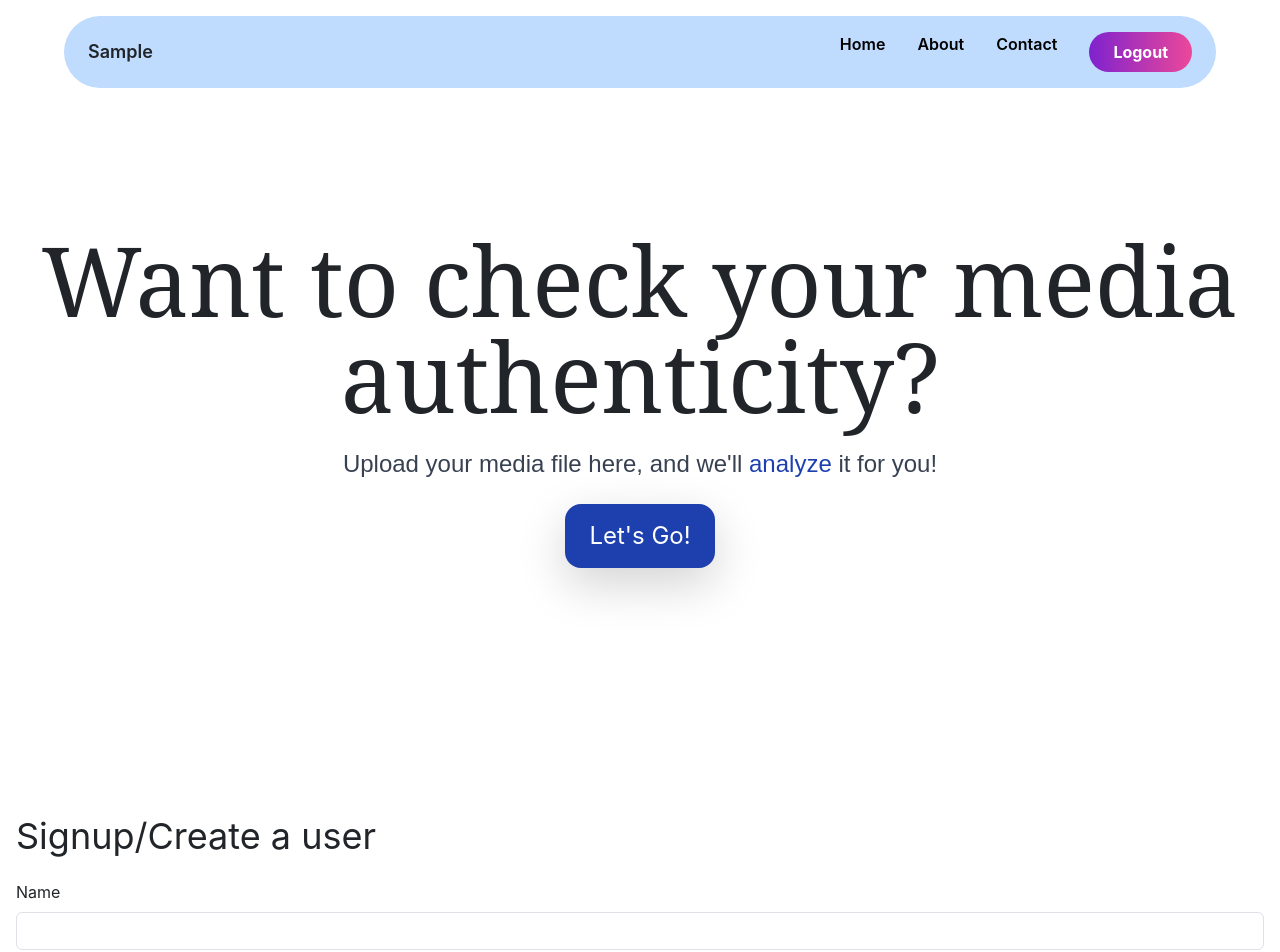
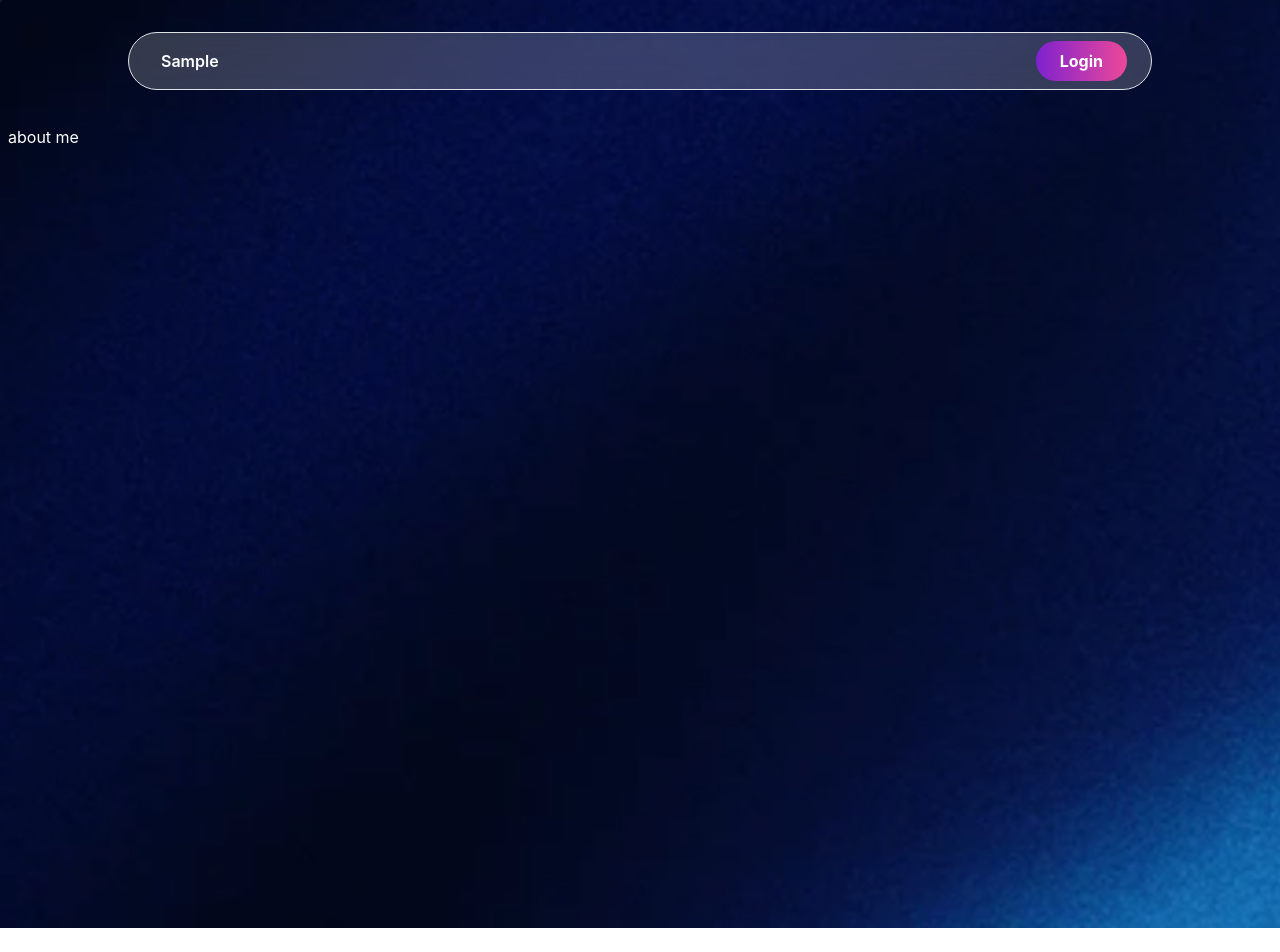
Before and after one commit to vyakhyaagoyal/ai-media-detection, a React (Vite) app: page /about in a window 1280 px wide. Shown: the top 952 px of the page. After the commit the page ends 928 px from the top, so only its background shows below. Built offline with nearby package versions, Linux system fonts and the light colour scheme; a web font is replaced by a local one.

Commit message:
major fix

```diff
--- a/src/App.css
+++ b/src/App.css
@@ -6,3 +6,12 @@
     margin: 0;
     padding: 0;
 }
+
+body{
+    background-image: url('/bg-grainy.png');
+    background-repeat: no-repeat;
+    background-size:cover;
+    color: white;
+    margin-top: 8rem;
+    padding:0 0.5rem
+}
--- a/src/App.jsx
+++ b/src/App.jsx
@@ -1,45 +1,27 @@
 import './App.css';
 import axios from 'axios';
-import React, { useEffect } from 'react';
-import { BrowserRouter, useLocation } from 'react-router-dom';
+import React, { useEffect, useState } from 'react';
+import { BrowserRouter,Route, Routes } from 'react-router-dom';
+import Login from './components/Login';
+import Navbar from './components/Navbar';
+import ScrollToSection from './components/ScrollToSection';
 import Signup from './components/Signup';
-import Login from './components/Login';
+import Contact from './components/Contact';
 import Home from './components/Home';
-import UploadMedia from './components/UploadMedia';
-import Navbar from './components/Navbar';
 import About from './components/About';
-import Contact from './components/Contact';
-
-function ScrollToSection() {
-  const location = useLocation();
-
-  useEffect(() => {
-    if (location.pathname !== "/") {
-      const newPath = location.pathname.replace("/", "");
-      const section = document.getElementById(newPath);
-      if (section) {
-        section.scrollIntoView({ behaviour: "smooth" });
-      }
-      else {
-        window.scrollTo({ top: 0, behaviour: "smooth" });
-      }
-    }
-  }, [location]);
-
-  return (
-    <div>
-        {/* <section id="/home" /><Home /> */}
-        <section id={["", "home"]} /><Home />
-        <section id="signup" /><Signup />
-        <section id="login" /><Login />
-        <section id="upload" /><UploadMedia />
-        <section id="about" /><About />
-        <section id="contact" /><Contact />
-    </div>
-  );
-}
 
 function App() {
+
+  const [isAuthenticated,setisAuthenticated]=useState(false);
+
+  useEffect(()=>{
+    if(localStorage.getItem('token')){
+      console.log(localStorage.getItem('token'));
+      setisAuthenticated(true);
+    }
+    else{setisAuthenticated(false);}
+  }, []);
+
   useEffect(() => {
     axios.get('http://localhost:5000/')
       .then((res) => {
@@ -52,8 +34,15 @@ function App() {
 
   return (
       <BrowserRouter>
-        <Navbar />
-        <ScrollToSection />
+        <Navbar isAuthenticated={isAuthenticated}/>
+        <Routes>
+          <Route path="/home" element={<Home/>} />
+          <Route path="/about" element={<About/>} />
+          <Route path="/contact" element={<Contact/>} />
+          <Route path="/login" element={<Login/>} />
+          <Route path="/signup" element={<Signup/>} />
+          <Route path="/" element={isAuthenticated ? <ScrollToSection/> : <Signup/> } />
+        </Routes>
       </BrowserRouter>
   );
 
--- a/src/components/About.jsx
+++ b/src/components/About.jsx
@@ -2,7 +2,7 @@ import React from 'react'
 
 const About = () => {
   return (
-    <div>
+    <div className='h-screen'>
         <h1>about me</h1>
 
     </div>
--- a/src/components/Contact.jsx
+++ b/src/components/Contact.jsx
@@ -2,7 +2,7 @@ import React from 'react'
 
 const Contact = () => {
   return (
-    <div>
+    <div className='h-screen'>
       <h1>contact me</h1>
     </div>
   )
--- a/src/components/Home.jsx
+++ b/src/components/Home.jsx
@@ -9,7 +9,7 @@ const Home = () => {
   };
 
   return (
-    <div className="flex flex-col items-center justify-center min-h-screen px-4">
+    <div className="flex flex-col items-center justify-center h-screen">
       <h1
         className="text-4xl md:text-6xl text-center font-normal"
         style={{
--- a/src/components/Navbar.jsx
+++ b/src/components/Navbar.jsx
@@ -1,43 +1,55 @@
 import React from "react";
-import { Link } from "react-router-dom";
+import { Link, useLocation } from "react-router-dom";
+import { useState, useEffect } from "react";
 
-export default function Navbar() {
-    // const [scrolled,setScrolled]=useState(false);
+export default function Navbar({ isAuthenticated }) {
+    const [scrolled, setScrolled] = useState(false);
+    const [inLogin, setinLogin] = useState(false);
+    const location = useLocation();
 
-    // useEffect=(()=>{
-    //     const handleScroll=()=>{
-    //         if(window.scrollY>50){
-    //             setScrolled(true);
-    //         }
-    //         else{
-    //             setScrolled(false);
-    //         }
-    //     }
+    useEffect(() => {
+        if (location.pathname === "/login") {
+            setinLogin(true);
+        }
+        else { setinLogin(false); }
+    }, [location])
 
-    //     window.addEventListener("scroll",handleScroll);
-    //     return()=>{
-    //         window.removeEventListener("scroll",handleScroll);
-    //     }
-    // },[]);
+    useEffect(() => {
+        const handleScroll = () => {
+            if (window.scrollY > 100) {
+                setScrolled(true);
+            }
+            else {
+                setScrolled(false);
+            }
+        }
+
+        window.addEventListener("scroll", handleScroll);
+        return () => {
+            window.removeEventListener("scroll", handleScroll);
+        }
+    }, []);
 
     return (
-        <nav className={`fixed top-4 left-1/2 -translate-x-1/2 w-[90%] max-w-6xl flex items-center justify-between px-6 py-3 rounded-full bg-blue-200`}>
-            {/* ${
-    scrolled?"bg-black/10":"bg-transparent"
-    } */}
+        <nav className={"fixed top-8 left-1/2 -translate-x-1/2 w-[90%] max-w-5xl flex items-center justify-between px-6 py-2 rounded-full bg-white/20 backdrop-blur-lg border border-white/30"}>
 
             <div className="flex items-center space-x-2">
-                <Link to="/home" className="hover:text-blue-950 cursor-pointer text-lg font-semibold">Sample</Link>
+                <Link to="/home" className="cursor-pointer px-2 py-2 bg-gradient-to-r hover:from-pink-500 hover:to-purple-700 from-white to-white bg-clip-text text-transparent font-semibold">Sample</Link>
                 {/* <img src=""></img> */}
             </div>
 
-            <ul className="hidden md:flex space-x-8 text-black font-semibold">
-                <Link to="/home" className="hover:text-blue-950 cursor-pointer">Home</Link>
-                <Link to="/about" className="hover:text-blue-950 cursor-pointer">About</Link>
-                <Link to="/contact" className="hover:text-blue-950 cursor-pointer">Contact</Link>
-                <button className="px-4 py-2 bg-gradient-to-r from-purple-700 to-pink-500 rounded-full hover:text-blue-950 cursor-pointer text-white font-bold">Logout</button>
-            </ul>
-
-        </nav>
+            {isAuthenticated ?
+                <ul className="hidden md:flex space-x-4 font-semibold">
+                    <Link to="/home" className="cursor-pointer px-2 py-2 bg-gradient-to-r hover:from-pink-500 hover:to-purple-700 from-white to-white bg-clip-text text-transparent font-semibold">Home</Link>
+                    <Link to="/about" className="cursor-pointer px-2 py-2 bg-gradient-to-r hover:from-pink-500 hover:to-purple-700 from-white to-white bg-clip-text text-transparent font-semibold">About</Link>
+                    <Link to="/contact" className="cursor-pointer px-2 py-2 bg-gradient-to-r hover:from-pink-500 hover:to-purple-700 from-white to-white bg-clip-text text-transparent font-semibold">Contact</Link>
+                    <button className="px-4 py-2 bg-gradient-to-r from-purple-700 to-pink-500 rounded-full hover:text-blue-950 cursor-pointer text-white font-bold">Logout</button>
+                </ul>
+                :
+                (inLogin ? <Link to="/signup" className="px-4 py-2 bg-gradient-to-r from-purple-700 to-pink-500 rounded-full hover:text-blue-950 cursor-pointer text-white font-bold">Signup</Link>
+                    : <Link to="/login" className="px-4 py-2 bg-gradient-to-r from-purple-700 to-pink-500 rounded-full hover:text-blue-950 cursor-pointer text-white font-bold">Login</Link>
+                )
+            }
+        </nav >
     );
 };
--- /dev/null
+++ b/src/components/ScrollToSection.jsx
@@ -0,0 +1,38 @@
+import React, {useEffect} from 'react'
+import { useLocation } from 'react-router-dom';
+import Home from './Home';
+import UploadMedia from './UploadMedia';
+import About from './About';
+import Contact from './Contact';
+
+const ScrollToSection = () => {
+
+    const location = useLocation();
+
+    useEffect(() => {
+        if (location.pathname !== "/") {
+            const newPath = location.pathname.replace("/", "");
+            const section = document.getElementById(newPath);
+            if (section) {
+                section.scrollIntoView({ behavior: "smooth" });
+            }
+            else {
+                window.scrollTo({ top: 0, behavior: "smooth" });
+            }
+        }
+    }, [location]);
+
+    return (
+    <div className='App'>
+        <section id="home" /><Home />
+        {/* <section id="signup" /><Signup />
+        <section id="login" /><Login /> */}
+        <section id="upload" /><UploadMedia />
+        <section id="about" /><About />
+        <section id="contact" /><Contact />
+    </div>
+);
+
+}
+
+export default ScrollToSection
--- a/src/components/Signup.jsx
+++ b/src/components/Signup.jsx
@@ -54,10 +54,9 @@ const Signup = () => {
     }
 
     return (
-        <>
-            <h1 className='text-4xl m-3 mb-4'>Signup/Create a user</h1>
+        <div>
+            <h1 className='text-5xl m-3 mb-4'>Signup</h1>
             <div className="m-3">
-
                 <form onSubmit={handleSubmit}>
                     <div className="mb-3">
                         <label htmlFor="name" className="form-label">Name</label>
@@ -66,7 +65,7 @@ const Signup = () => {
                     <div className="mb-3">
                         <label htmlFor="email" className="form-label">Email address</label>
                         <input type="email" className="form-control" id="email" aria-describedby="emailHelp" value={auth.email} onChange={onChange} />
-                        <div id="emailHelp" className="form-text">We'll never share your email with anyone else.</div>
+                        <div id="emailHelp" className="form-text text-white">We'll never share your email with anyone else.</div>
                     </div>
                     <div className="mb-3">
                         <label htmlFor="password" className="form-label">Password</label>
@@ -79,7 +78,7 @@ const Signup = () => {
                     <button type="submit" className="btn btn-dark">Signup</button>
                 </form>
             </div>
-        </>
+        </div>
     )
 }
 
--- a/src/components/UploadMedia.jsx
+++ b/src/components/UploadMedia.jsx
@@ -49,7 +49,7 @@ const UploadMedia = () => {
     }
 
     return (
-        <div className='mx-5 mt-20 py-5'>
+        <div className='h-screen'>
             <form onSubmit={handleUpload}>
                 <input type='file' accept='image/*,video/*' ref={fileInputRef} onChange={(e) => {
                     setFile(e.target.files[0]);
```
Also changed, not shown: public/bg-grainy.png (added).
